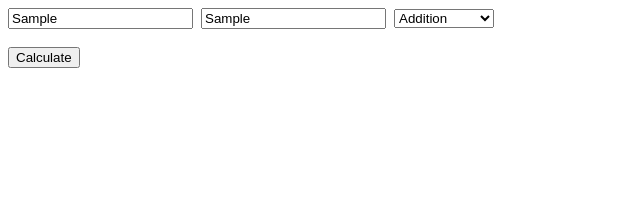
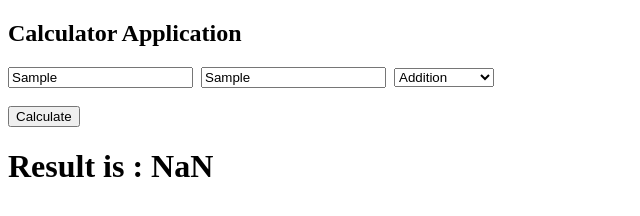
Before and after one commit to riyatripathi1511/JS-MASTERY, a plain HTML site: page project-Calculator/project-calculator.html in a window 1280 px wide. Both pictures are taken after typing "Sample", "Sample" into the empty fields and a click on the button "Calculate". Shown: the whole page, without its empty margins (0-640 px from the left). Drawn offline with Linux system fonts and the light colour scheme.

Commit message:
Calculator

```diff
--- a/project-Calculator/project-calculator.html
+++ b/project-Calculator/project-calculator.html
@@ -7,6 +7,7 @@
     <title>Calculator Application</title>
 </head>
 <body>
+    <h2>Calculator Application</h2>
     <div>
         <input type="text" id="num1" placeholder="Enter number">&nbsp;
         <input type="text" id="num2" placeholder="Enter number">&nbsp;
@@ -19,7 +20,7 @@
         <br>
         <br>
         <button id="calculate" onclick="calculate()">Calculate</button>
-        <span id="result"></span>
+        <h1 id="result"></h1>
     </div>
     <script src="./project-calculator.js"></script>
 </body>
--- a/project-Calculator/project-calculator.js
+++ b/project-Calculator/project-calculator.js
@@ -1,5 +1,24 @@
 const calculate = () => {
-    let opr = document.querySelector("#operation");
-    let num1 = document.querySelector("#num1");
-    let num2 = document.querySelector("#num2");
+    let opr = document.querySelector("#operation").value;
+    let num1 = document.querySelector("#num1").value;
+    let num2 = document.querySelector("#num2").value;
+      if( num1  == '' || num2 ==='' ){
+        alert(" One or more fields are empty");
+        return;
+      }
+      num1 = parseFloat(num1);
+      num2 = parseFloat(num2);
+      let result = 0.0;
+
+      if(opr === 'add'){
+        result = num1+num2;
+      }else if(opr ==='sub'){
+        result= num1 - num2;
+      }else if(opr ==='mul'){
+        result= num1 * num2;
+      }else if(opr ==='div'){
+        result= num1 / num2;
+      }
+    //debugger;
+    document.querySelector("#result").innerHTML=`Result is : ${Math.round(result)}`;
 }
```
